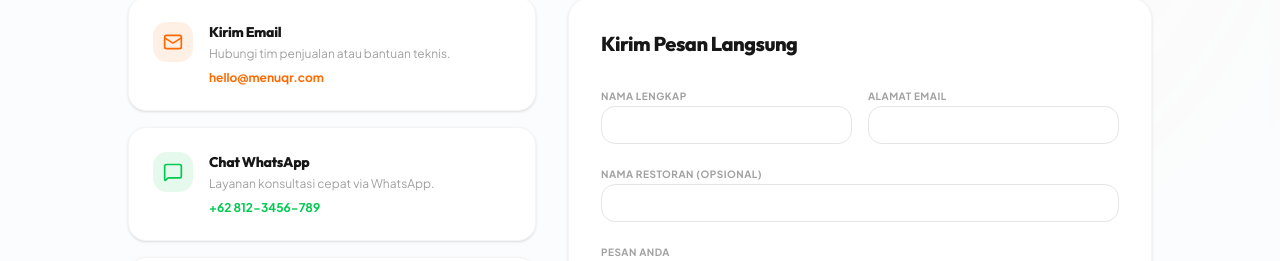
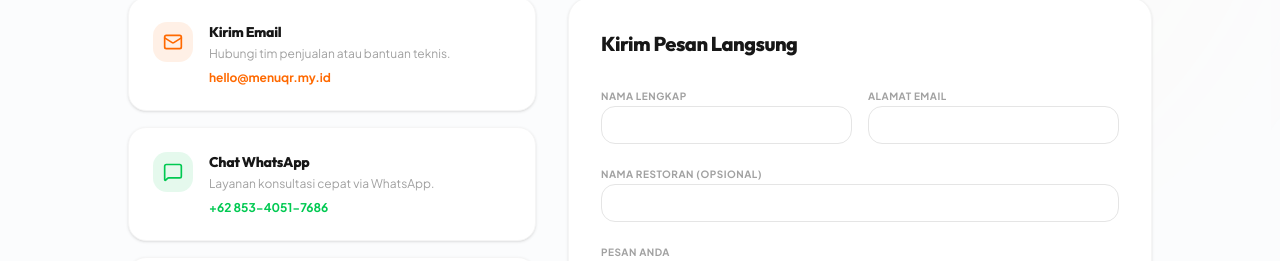
Before and after one commit to c4turla/menuqr, a Next.js app: page /contact in a window 1280 px wide. Shown: the part 363-624 px from the top of the page. Built offline with nearby package versions, Linux system fonts and the light colour scheme.

Commit message:
chore: update support email and WhatsApp number on Contact and Help pages

```diff
--- a/src/app/(dashboard)/dashboard/help/_components/help-content.tsx
+++ b/src/app/(dashboard)/dashboard/help/_components/help-content.tsx
@@ -83,7 +83,7 @@ const helpTranslations = {
     planPro: "Paket Pro",
     planProFeatures: ["Restoran Unlimited", "Kategori & Menu Unlimited", "QR Table + Nomor Meja", "Custom QR Design", "Analitik Lanjutan", "Domain Kustom", "Dukungan Prioritas"],
     contactEmail: "Email",
-    contactEmailDesc: "Kirimi kami email di support@menuqr.com",
+    contactEmailDesc: "Kirimi kami email di hello@menuqr.my.id",
     contactWhatsapp: "WhatsApp",
     contactWhatsappDesc: "Chat langsung dengan tim kami",
     contactDocs: "Dokumentasi",
@@ -148,7 +148,7 @@ const helpTranslations = {
     planPro: "Pro Plan",
     planProFeatures: ["Unlimited Restaurants", "Unlimited Categories & Menu", "QR Table + Table Number", "Custom QR Design", "Advanced Analytics", "Custom Domain", "Priority Support"],
     contactEmail: "Email",
-    contactEmailDesc: "Send us an email at support@menuqr.com",
+    contactEmailDesc: "Send us an email at hello@menuqr.my.id",
     contactWhatsapp: "WhatsApp",
     contactWhatsappDesc: "Chat directly with our team",
     contactDocs: "Documentation",
@@ -251,7 +251,7 @@ export function HelpContent() {
   const t = helpTranslations[lang];
 
   function copyEmail() {
-    navigator.clipboard.writeText("support@menuqr.com");
+    navigator.clipboard.writeText("hello@menuqr.my.id");
     setCopied(true);
     setTimeout(() => setCopied(false), 2000);
   }
@@ -430,7 +430,7 @@ export function HelpContent() {
               className="flex items-center gap-1.5 text-xs font-semibold text-orange-500 hover:text-orange-600 transition-colors"
             >
               {copied ? <Check className="h-3 w-3" /> : <Copy className="h-3 w-3" />}
-              {copied ? t.copied : "support@menuqr.com"}
+              {copied ? t.copied : "hello@menuqr.my.id"}
             </button>
           </div>
           <div className="p-5">
@@ -440,12 +440,12 @@ export function HelpContent() {
             </div>
             <p className="text-xs text-neutral-400 mb-3">{t.contactWhatsappDesc}</p>
             <a
-              href="https://wa.me/6281234567890"
+              href="https://wa.me/6285340517686"
               target="_blank"
               rel="noopener noreferrer"
               className="inline-flex items-center gap-1.5 text-xs font-semibold text-emerald-500 hover:text-emerald-600 transition-colors"
             >
-              +62 812 3456 7890
+              +62 853 4051 7686
               <ExternalLink className="h-3 w-3" />
             </a>
           </div>
--- a/src/app/contact/page.tsx
+++ b/src/app/contact/page.tsx
@@ -194,8 +194,8 @@ export default function ContactPage() {
                   <p className="text-xs text-neutral-400 dark:text-neutral-500 mt-1">
                     {currentT.cardEmailDesc}
                   </p>
-                  <a href="mailto:hello@menuqr.com" className="text-xs font-bold text-orange-500 block mt-2 hover:underline">
-                    hello@menuqr.com
+                  <a href="mailto:hello@menuqr.my.id" className="text-xs font-bold text-orange-500 block mt-2 hover:underline">
+                    hello@menuqr.my.id
                   </a>
                 </div>
               </div>
@@ -212,8 +212,8 @@ export default function ContactPage() {
                   <p className="text-xs text-neutral-400 dark:text-neutral-500 mt-1">
                     {currentT.cardWaDesc}
                   </p>
-                  <a href="https://wa.me/628123456789" target="_blank" rel="noopener noreferrer" className="text-xs font-bold text-green-500 block mt-2 hover:underline">
-                    +62 812-3456-789
+                  <a href="https://wa.me/6285340517686" target="_blank" rel="noopener noreferrer" className="text-xs font-bold text-green-500 block mt-2 hover:underline">
+                    +62 853-4051-7686
                   </a>
                 </div>
               </div>
```
